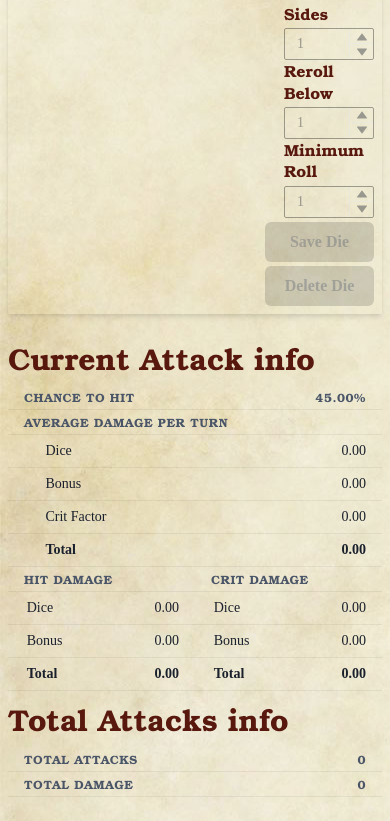
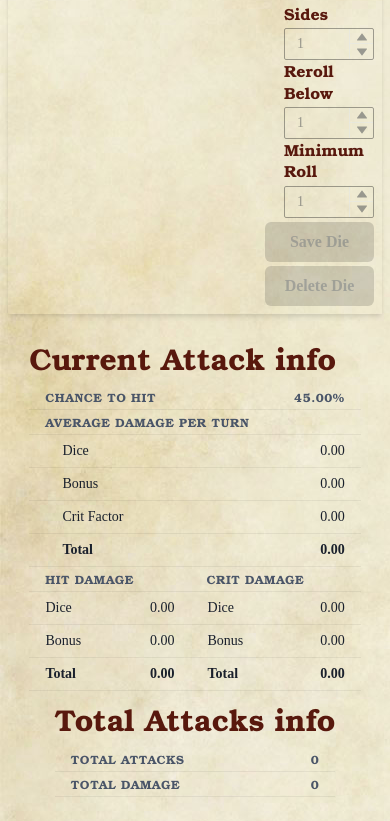
Before and after one commit to vzsoares/DnD-dpr-Calculator, a Next.js app: page / in a window 390 px wide. Shown: the part 475-1296 px from the top of the page. Built offline with nearby package versions, Linux system fonts and the light colour scheme.

Commit message:
fix table on small screen

```diff
--- a/packages/components/CurrentAttackTable.js
+++ b/packages/components/CurrentAttackTable.js
@@ -52,19 +52,23 @@ export default function CurrentAttackTable({ props: { displayedAttackInfo } }) {
           <Table size='sm' colorScheme='blackAlpha'>
             <Tbody>
               <Tr>
-                <Th>Hit Damage</Th>
+                <Th pr='0'>Hit Damage</Th>
                 <Th></Th>
               </Tr>
               <Tr>
-                <Td pl='10%'>Dice</Td>
+                <Td pl='10%' pr='0'>
+                  Dice
+                </Td>
                 <Td isNumeric>{displayedAttackInfo?.nHit.dice}</Td>
               </Tr>
               <Tr>
-                <Td pl='10%'>Bonus</Td>
+                <Td pl='10%' pr='0'>
+                  Bonus
+                </Td>
                 <Td isNumeric>{displayedAttackInfo?.nHit.bonus}</Td>
               </Tr>
               <Tr>
-                <Td fontWeight='bold' pl='10%'>
+                <Td fontWeight='bold' pl='10%' pr='0'>
                   Total
                 </Td>
                 <Td isNumeric fontWeight='bold'>
@@ -76,19 +80,23 @@ export default function CurrentAttackTable({ props: { displayedAttackInfo } }) {
           <Table size='sm' colorScheme='blackAlpha'>
             <Tbody>
               <Tr>
-                <Th>Crit Damage</Th>
+                <Th pr='0'>Crit Damage</Th>
                 <Th></Th>
               </Tr>
               <Tr>
-                <Td pl='10%'>Dice</Td>
+                <Td pl='10%' pr='0'>
+                  Dice
+                </Td>
                 <Td isNumeric>{displayedAttackInfo?.cHit.dice}</Td>
               </Tr>
               <Tr>
-                <Td pl='10%'>Bonus</Td>
+                <Td pl='10%' pr='0'>
+                  Bonus
+                </Td>
                 <Td isNumeric>{displayedAttackInfo?.cHit.bonus}</Td>
               </Tr>
               <Tr>
-                <Td fontWeight='bold' pl='10%'>
+                <Td fontWeight='bold' pl='10%' pr='0'>
                   Total
                 </Td>
                 <Td isNumeric fontWeight='bold'>
--- a/packages/sections/AttacksDataSection.js
+++ b/packages/sections/AttacksDataSection.js
@@ -14,7 +14,7 @@ export default function AttackSection() {
 
   return (
     <Flex mb='1rem' gap='2' flexWrap='wrap' justifyContent='space-evenly'>
-      <Flex maxW='468px' flexDir='column' justifyContent='flex-start' w='100%'>
+      <Flex maxW='468px' flexDir='column' justifyContent='flex-start'>
         <Heading mb='0.5rem'>Current Attack info</Heading>
         <CurrentAttackTable
           props={{
@@ -22,7 +22,7 @@ export default function AttackSection() {
           }}
         />
       </Flex>
-      <Flex maxW='468px' flexDir='column' justifyContent='flex-start' w='100%'>
+      <Flex maxW='468px' flexDir='column' justifyContent='flex-start'>
         <Heading mb='0.5rem'>Total Attacks info</Heading>
         <TotalAttacksTable
           props={{
```
